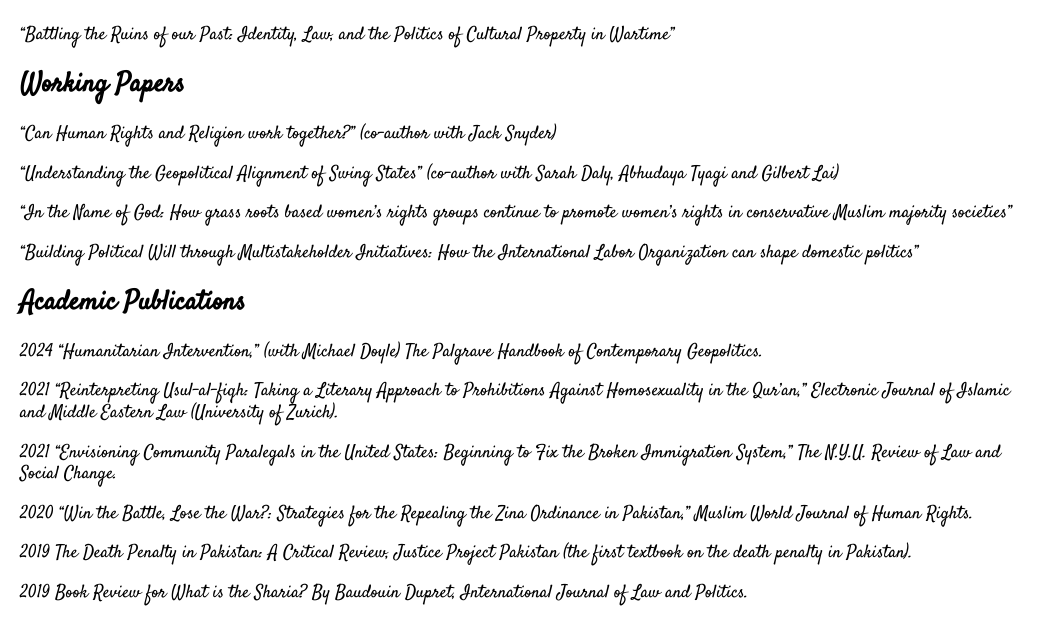
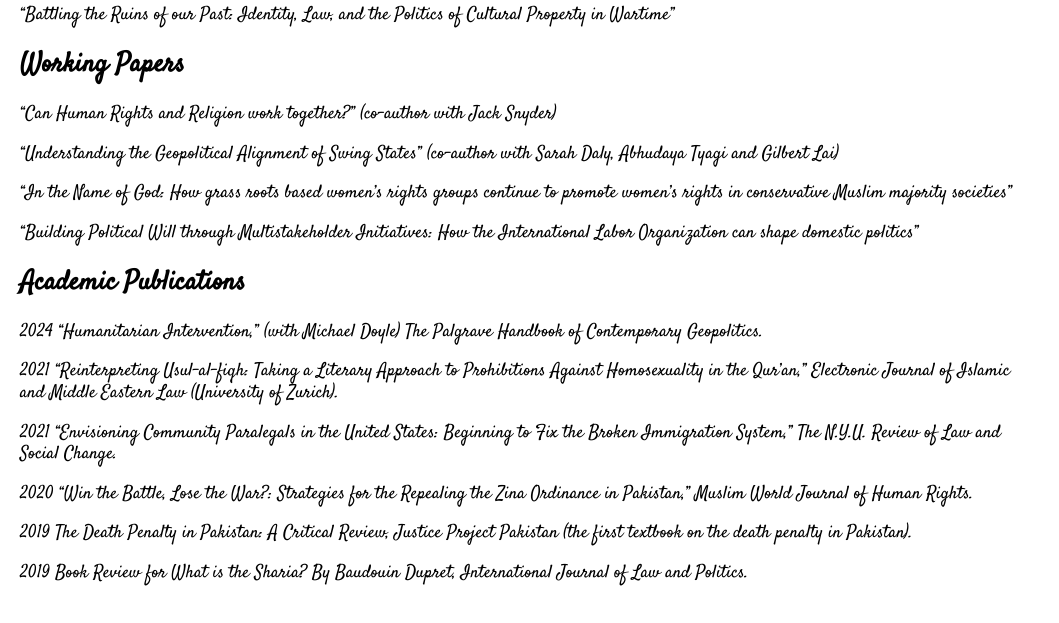
Before and after one commit to zriaz3/Beenish-website, a plain HTML site: page research.html in a window 1280 px wide. Shown: the part 189-812 px from the top of the page, without its empty margins (0-1059 px from the left). Drawn offline with Linux system fonts and the light colour scheme; a web font is replaced by a local one.

Commit message:
adjusted padding

```diff
--- a/styles.css
+++ b/styles.css
@@ -19,7 +19,7 @@ body {
     flex: 1 0 auto;
     flex-direction: row;
     align-items: flex-start;
-    margin: 20px;
+    margin: 0 20px 20px 20px;
     gap: 20px;
     font-size: large;
     font-weight: lighter;
@@ -55,6 +55,7 @@ body {
 }
 
 .text {
+    margin-top: 0px;
     max-width: 1000px;
 }
 
```
Also changed, not shown: 1 other file.
